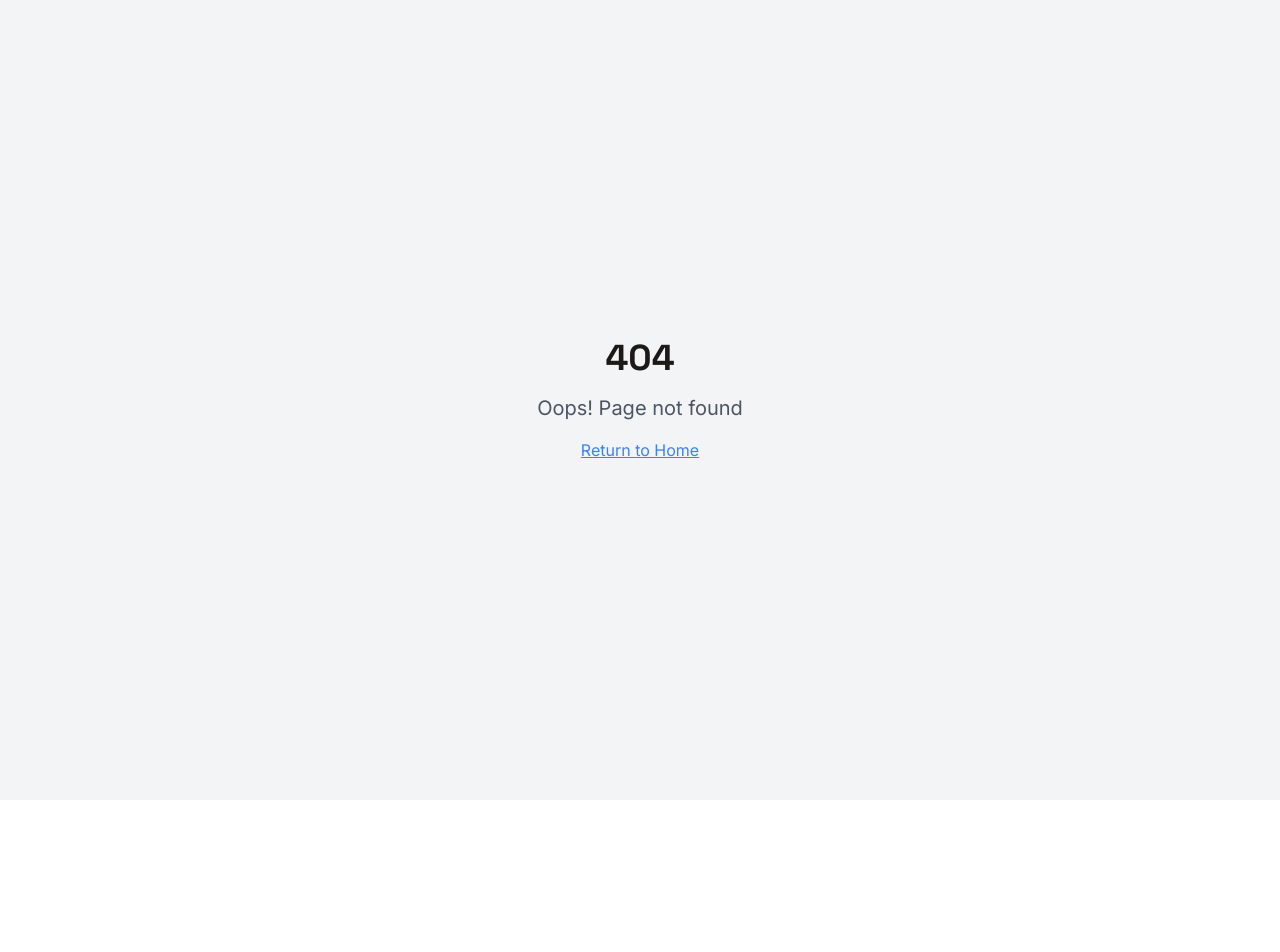
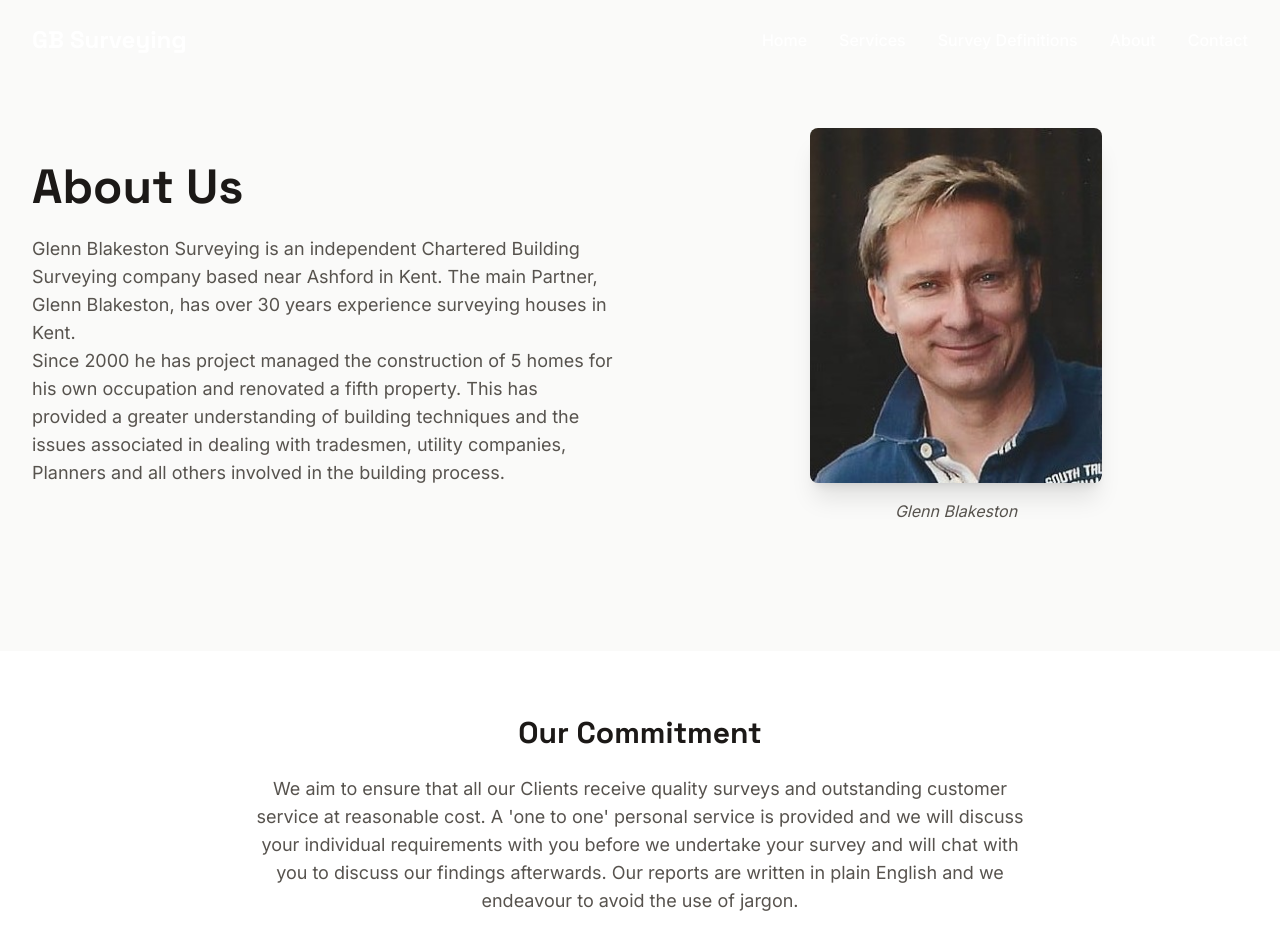
Before and after one commit to jordanjoecooper/surveyor-sparkle-helper, a React (Vite) app: page /about in a window 1280 px wide. Before the commit this address had no page. Shown: the top 952 px of the page. Before the commit the page ends 800 px from the top, so only its background shows below. Built offline with nearby package versions, Linux system fonts and the light colour scheme.

Commit message:
Add about page

```diff
--- a/src/App.tsx
+++ b/src/App.tsx
@@ -1,15 +1,15 @@
-
 import { Toaster } from "@/components/ui/toaster";
 import { Toaster as Sonner } from "@/components/ui/sonner";
 import { TooltipProvider } from "@/components/ui/tooltip";
 import { QueryClient, QueryClientProvider } from "@tanstack/react-query";
-import { BrowserRouter, Routes, Route } from "react-router-dom";
+import { BrowserRouter as Router, Routes, Route } from "react-router-dom";
 import Index from "./pages/Index";
 import SurveyDefinitions from "./pages/SurveyDefinitions";
 import Disclaimer from "./pages/Disclaimer";
 import ThirdPartySites from "./pages/ThirdPartySites";
 import PrivacyPolicy from "./pages/PrivacyPolicy";
 import NotFound from "./pages/NotFound";
+import About from './pages/About';
 
 const queryClient = new QueryClient();
 
@@ -18,16 +18,17 @@ const App = () => (
     <TooltipProvider>
       <Toaster />
       <Sonner />
-      <BrowserRouter>
+      <Router>
         <Routes>
           <Route path="/" element={<Index />} />
           <Route path="/survey-definitions" element={<SurveyDefinitions />} />
           <Route path="/disclaimer" element={<Disclaimer />} />
           <Route path="/third-party-sites" element={<ThirdPartySites />} />
           <Route path="/privacy-policy" element={<PrivacyPolicy />} />
+          <Route path="/about" element={<About />} />
           <Route path="*" element={<NotFound />} />
         </Routes>
-      </BrowserRouter>
+      </Router>
     </TooltipProvider>
   </QueryClientProvider>
 );
--- a/src/components/Navbar.tsx
+++ b/src/components/Navbar.tsx
@@ -1,6 +1,6 @@
-
 import { useState, useEffect } from 'react';
 import { Menu, X } from 'lucide-react';
+import { Link } from 'react-router-dom';
 
 const Navbar = () => {
   const [isScrolled, setIsScrolled] = useState(false);
@@ -31,15 +31,15 @@ const Navbar = () => {
           {/* Desktop Menu */}
           <div className="hidden md:flex space-x-8">
             {menuItems.map((item) => (
-              <a
+              <Link
                 key={item}
-                href={item === 'Home' ? '/' : `/${item.toLowerCase().replace(' ', '-')}`}
+                to={item === 'Home' ? '/' : `/${item.toLowerCase().replace(' ', '-')}`}
                 className={`transition-colors duration-200 font-medium ${
                   isScrolled ? 'text-warmGray-600 hover:text-warmGray-900' : 'text-white hover:text-white/80'
                 }`}
               >
                 {item}
-              </a>
+              </Link>
             ))}
           </div>
 
@@ -64,16 +64,16 @@ const Navbar = () => {
         >
           <div className="px-2 pt-2 pb-3 space-y-1">
             {menuItems.map((item) => (
-              <a
+              <Link
                 key={item}
-                href={item === 'Home' ? '/' : `/${item.toLowerCase().replace(' ', '-')}`}
+                to={item === 'Home' ? '/' : `/${item.toLowerCase().replace(' ', '-')}`}
                 className={`block px-3 py-2 transition-colors duration-200 font-medium ${
                   isScrolled ? 'text-warmGray-600 hover:text-warmGray-900' : 'text-white hover:text-white/80'
                 }`}
                 onClick={() => setIsMobileMenuOpen(false)}
               >
                 {item}
-              </a>
+              </Link>
             ))}
           </div>
         </div>
--- /dev/null
+++ b/src/pages/About.tsx
@@ -0,0 +1,59 @@
+import Navbar from '../components/Navbar';
+import Footer from '../components/Footer';
+
+const About = () => {
+  return (
+    <div className="min-h-screen bg-warmGray-50">
+      <Navbar />
+
+      {/* Hero Section */}
+      <section className="relative py-24 md:py-32 overflow-hidden">
+        <div className="max-w-7xl mx-auto px-4 sm:px-6 lg:px-8">
+          <div className="grid grid-cols-1 md:grid-cols-2 gap-12 items-center">
+            <div className="space-y-6">
+              <h1 className="text-4xl md:text-5xl font-display font-bold text-warmGray-900">
+                About Us
+              </h1>
+              <div className="prose prose-warmGray max-w-none">
+                <p className="text-lg text-warmGray-600">
+                  Glenn Blakeston Surveying is an independent Chartered Building Surveying company based near Ashford in Kent. The main Partner, Glenn Blakeston, has over 30 years experience surveying houses in Kent.
+                </p>
+                <p className="text-lg text-warmGray-600">
+                  Since 2000 he has project managed the construction of 5 homes for his own occupation and renovated a fifth property. This has provided a greater understanding of building techniques and the issues associated in dealing with tradesmen, utility companies, Planners and all others involved in the building process.
+                </p>
+              </div>
+            </div>
+            <div className="relative flex flex-col items-center">
+              <img
+                src="/101.jpg"
+                alt="Glenn Blakeston"
+                className="w-1/2 rounded-lg shadow-xl"
+              />
+              <span className="mt-4 text-warmGray-600 text-center italic">
+                Glenn Blakeston
+              </span>
+            </div>
+          </div>
+        </div>
+      </section>
+
+      {/* Mission Section */}
+      <section className="py-16 bg-white">
+        <div className="max-w-7xl mx-auto px-4 sm:px-6 lg:px-8">
+          <div className="max-w-3xl mx-auto text-center">
+            <h2 className="text-3xl font-display font-bold text-warmGray-900 mb-6">
+              Our Commitment
+            </h2>
+            <p className="text-lg text-warmGray-600">
+              We aim to ensure that all our Clients receive quality surveys and outstanding customer service at reasonable cost. A 'one to one' personal service is provided and we will discuss your individual requirements with you before we undertake your survey and will chat with you to discuss our findings afterwards. Our reports are written in plain English and we endeavour to avoid the use of jargon.
+            </p>
+          </div>
+        </div>
+      </section>
+
+      <Footer />
+    </div>
+  );
+};
+
+export default About;
```
Also changed, not shown: public/101.jpg (added).
